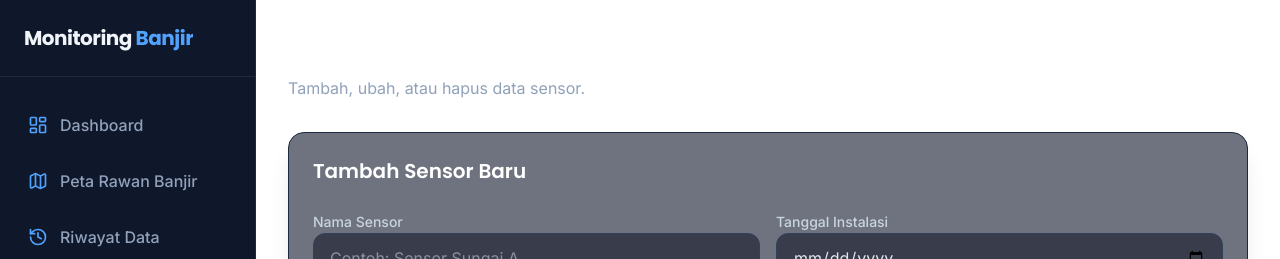
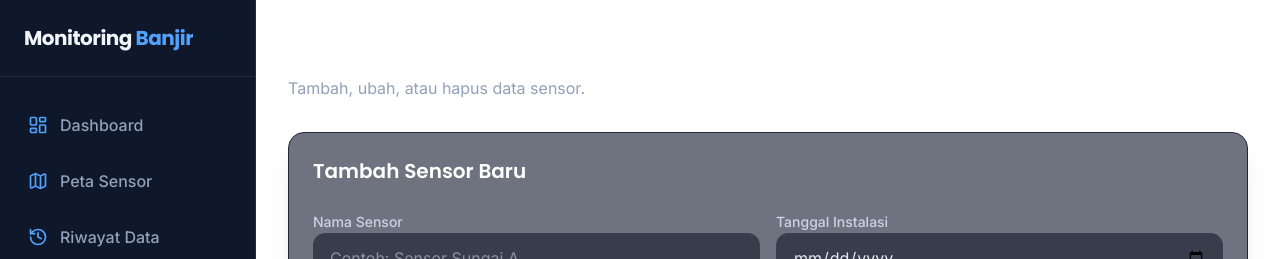
Before and after one commit to RobbyWahyudi/monitoring_banjir, a Next.js app: page /admin/sensor in a window 1280 px wide. Shown: the top 259 px of the page. Built offline with nearby package versions, Linux system fonts and the light colour scheme; no server answers; the database is empty.

Commit message:
Menghapus titik rawan banjir

```diff
--- a/app/peta-rawan-banjir/page.js
+++ b/app/peta-sensor/page.js
@@ -60,11 +60,11 @@ export default function PetaBanjirPage() {
       <div className="lg:hidden h-18 bg-white border-b border-slate-100 flex items-center justify-center px-4 shadow-sm z-10">
         <div className="flex flex-col items-center">
           <h1 className="text-xl font-bold text-slate-900 leading-none">
-            Peta Rawan Banjir
+            Peta Sensor
           </h1>
-          <p className="text-xs text-slate-500 mt-1 font-medium italic">
+          {/* <p className="text-xs text-slate-500 mt-1 font-medium italic">
             Sebaran sensor dan rawan banjir di Kabupaten Pamekasan
-          </p>
+          </p> */}
         </div>
       </div>
 
@@ -74,11 +74,11 @@ export default function PetaBanjirPage() {
         {/* Desktop Floating Header */}
         <div className="hidden lg:block absolute top-8 right-8 z-1000 bg-white/90 backdrop-blur-md p-5 rounded-2xl shadow-xl border border-white/50 max-w-md">
           <h1 className="text-xl font-bold text-slate-900 leading-tight">
-            Peta Rawan Banjir
+            Peta Sensor
           </h1>
-          <p className="text-sm text-slate-600 font-medium">
+          {/* <p className="text-sm text-slate-600 font-medium">
             Sebaran sensor dan rawan banjir di Kabupaten Pamekasan
-          </p>
+          </p> */}
         </div>
 
         {/* Legend Button */}
--- a/components/Sidebar.js
+++ b/components/Sidebar.js
@@ -41,8 +41,8 @@ const Sidebar = () => {
       icon: <LayoutDashboard size={20} />,
     },
     {
-      title: "Peta Rawan Banjir",
-      path: "/peta-rawan-banjir",
+      title: "Peta Sensor",
+      path: "/peta-sensor",
       icon: <Map size={20} />,
     },
     {
```
